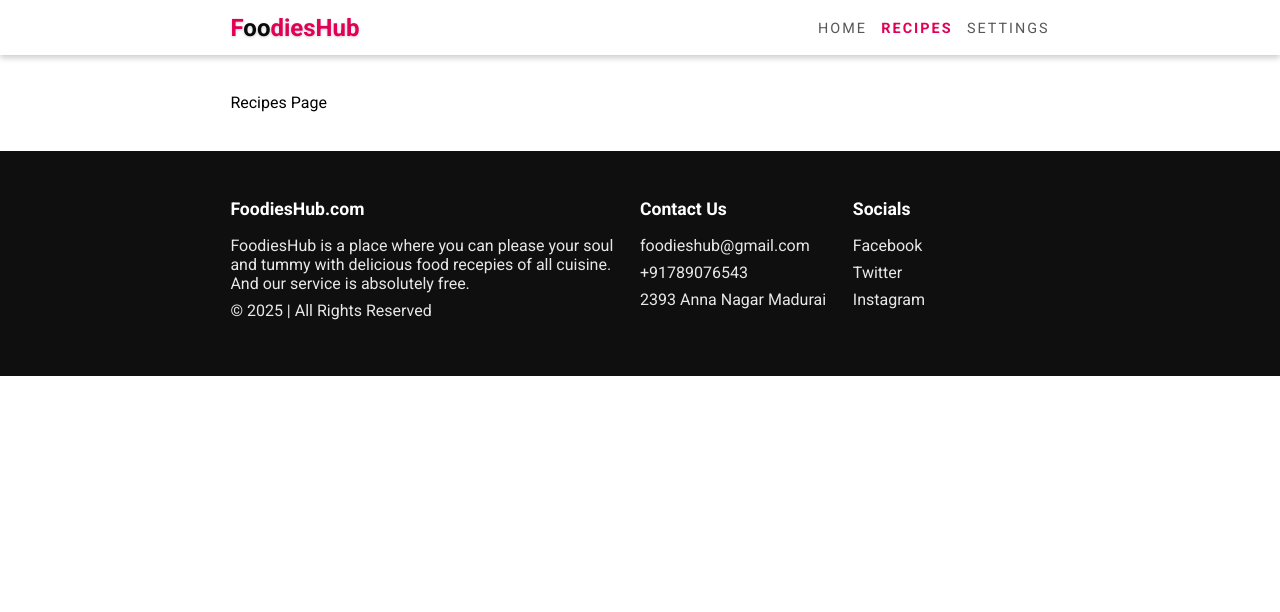
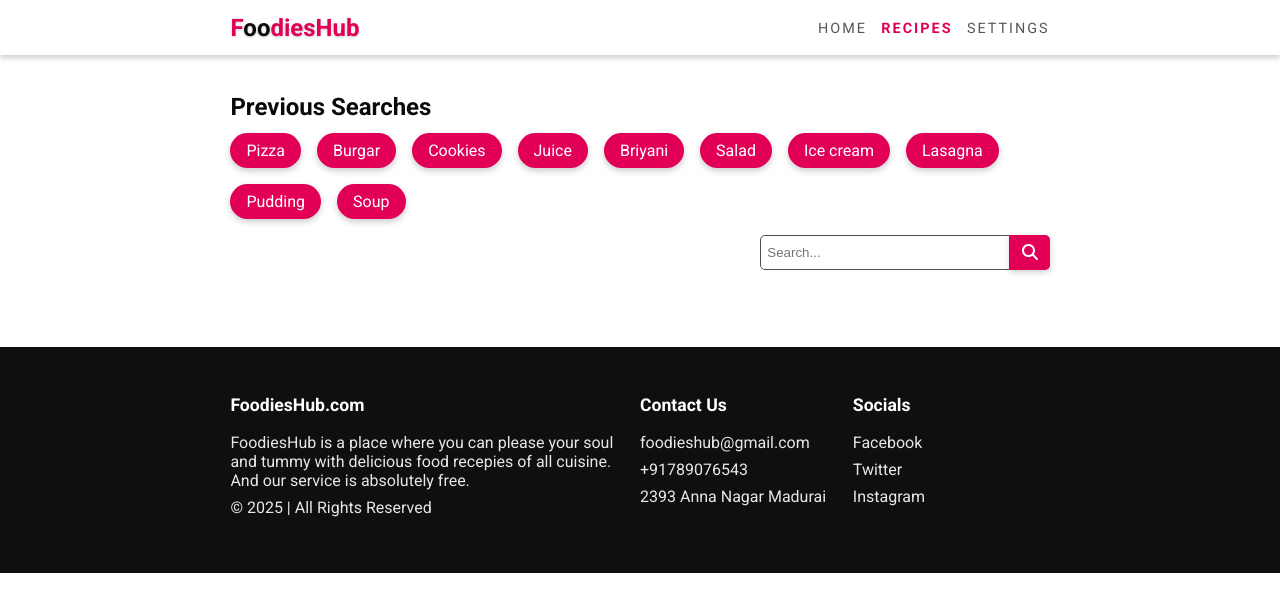
Before and after one commit to ajitha1675/food_app, a React (Create React App) app: page /recipes in a window 1280 px wide. Shown: the top 612 px of the page. Built offline with nearby package versions, Linux system fonts and the light colour scheme; a web font is replaced by a local one.

Commit message:
previous searches section

```diff
--- a/src/pages/Recipes.js
+++ b/src/pages/Recipes.js
@@ -1,7 +1,25 @@
+import { FontAwesomeIcon } from "@fortawesome/react-fontawesome";
+import { faSearch } from "@fortawesome/free-solid-svg-icons";
+
 export default function Recipes(){
+  const searches = [ 'Pizza', 'Burgar', 'Cookies', 'Juice', 'Briyani', 'Salad', 'Ice cream', 'Lasagna', 'Pudding', 'Soup'
+  ]
+
   return (
     <div>
-      Recipes Page
+        <div className="previous-searches section">
+            <h2>Previous Searches</h2>
+            <div className="previous-searches-container">
+              {searches.map((search, index) => (<div key = {index} style={{animationDelay: index * .1 + "s"}} className="search-items">
+                 {search}
+              </div>))}
+              <div className="search-box">
+                <input type="text" placeholder="Search..."/>
+                <button className="btn"><FontAwesomeIcon icon={faSearch}/></button>
+
+              </div>
+            </div>
+        </div>
     </div>
   )
 }
--- a/src/styles/index.scss
+++ b/src/styles/index.scss
@@ -93,8 +93,51 @@
 @import "partials/improveskills.scss";
 @import "partials/quotesection.scss";
 @import "partials/chef-section.scss";
-@import "partials/footer";
+@import "partials/footer.scss";
 
+.previous-searches{
+  display: block;
+  h2{
+    color: var(--text-color);
+    margin-bottom: .5em;
+  }
+  .previous-searches-container{
+     .search-items{
+        background-color: var(--primary-color);
+        display: inline-block;
+        padding: .5em 1em;
+        margin: 0 1em 1em 0;
+        color: #fff;
+        border-radius: 30px;
+        box-shadow: 0 3px 6px var(--shadow-color);
+        transform: translateX(100%);
+        opacity: 0;
+        animation: getAnimationDuration(.5s) slideInRight forwards;
+     }
+  }
+
+.search-box{
+  display: flex;
+  align-items: center;
+  justify-content: end;
+  height: 35px;
+  input, .btn{
+    height: 35px;
+  }
+  input{
+    min-width: 250px;
+    padding: 0 .5em;
+    border-radius: 5px 0 0 5px;
+    outline: none;
+    border: 1px solid #4d4d4d;
+  }
+  .btn{
+    padding-block: 0;
+    padding-inline: .75em;
+    border-radius: 0 5px 5px 0;
+  }
+}
+}
 
 
 .main{
```
